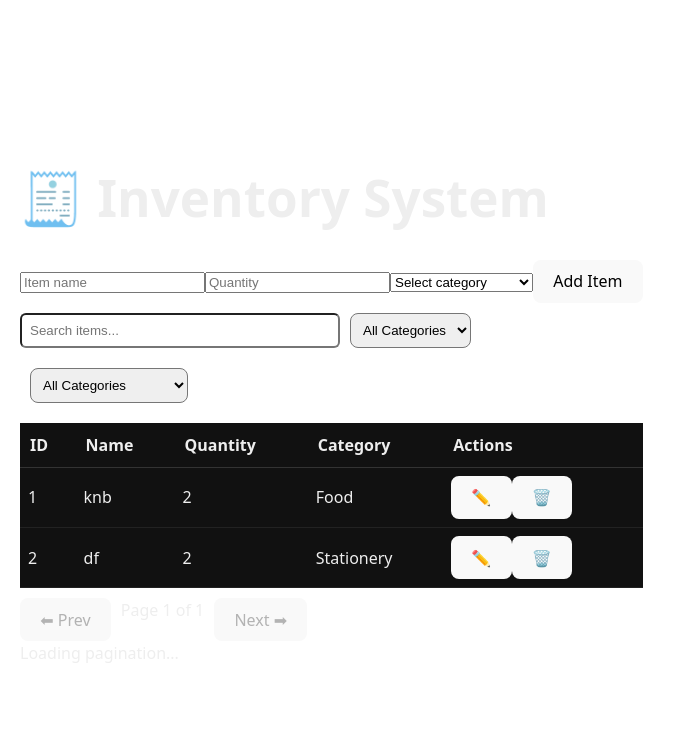
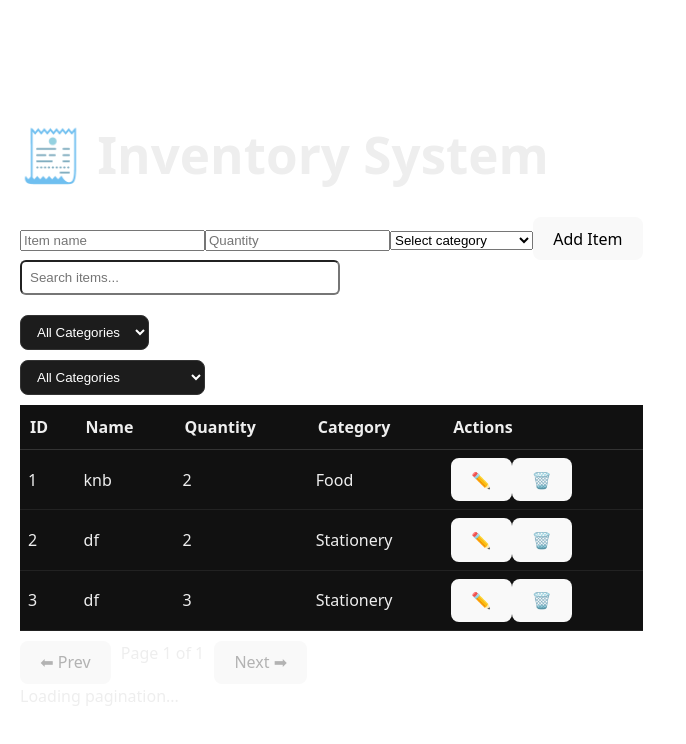
Before and after one commit to lolirock238/Phase-2-inventory-system-7, a React (Vite) app: page / in a window 1280 px wide. Shown: the top 744 px of the page, without its empty margins (0-686 px from the left). Built offline with nearby package versions, Linux system fonts and the light colour scheme; data requests are answered from the project's data file.

Commit message:
updated filter controls

```diff
--- a/db.json
+++ b/db.json
@@ -11,6 +11,12 @@
       "quantity": 2,
       "category": "Stationery",
       "id": 2
+    },
+    {
+      "name": "df",
+      "quantity": 3,
+      "category": "Stationery",
+      "id": 3
     }
   ]
 }
--- a/src/components/FilterControls.jsx
+++ b/src/components/FilterControls.jsx
@@ -1,20 +1,32 @@
-import React from "react";
+import React, { useMemo } from "react";
 
 export default function FilterControls({
   items = [],
   filterCategory,
   setFilterCategory,
 }) {
-  // Defensive guard: ensure we don’t break when items is undefined
-  const categories = Array.isArray(items)
-    ? [...new Set(items.map((item) => item.category).filter(Boolean))]
-    : [];
+  // Use useMemo for performance: recalculate only when `items` changes
+  const categories = useMemo(() => {
+    if (!Array.isArray(items)) return [];
+    // Extract unique categories and sort them
+    const cats = [
+      ...new Set(items.map((item) => item.category).filter(Boolean)),
+    ];
+    return cats.sort((a, b) => a.localeCompare(b));
+  }, [items]);
 
   return (
+    <div style={{ margin: "10px 0" }}>
       <select
         value={filterCategory}
         onChange={(e) => setFilterCategory(e.target.value)}
-      style={{ margin: "10px", padding: "8px", borderRadius: "8px" }}
+        style={{
+          padding: "8px 12px",
+          borderRadius: "8px",
+          backgroundColor: "#1c1c1c",
+          color: "white",
+          border: "1px solid #333",
+        }}
       >
         <option value="">All Categories</option>
         {categories.length > 0 ? (
@@ -24,8 +36,9 @@ export default function FilterControls({
             </option>
           ))
         ) : (
-        <option disabled>No categories found</option>
+          <option disabled>No categories available</option>
         )}
       </select>
+    </div>
   );
 }
```
Lines whose indentation alone changed are shown as unchanged.
